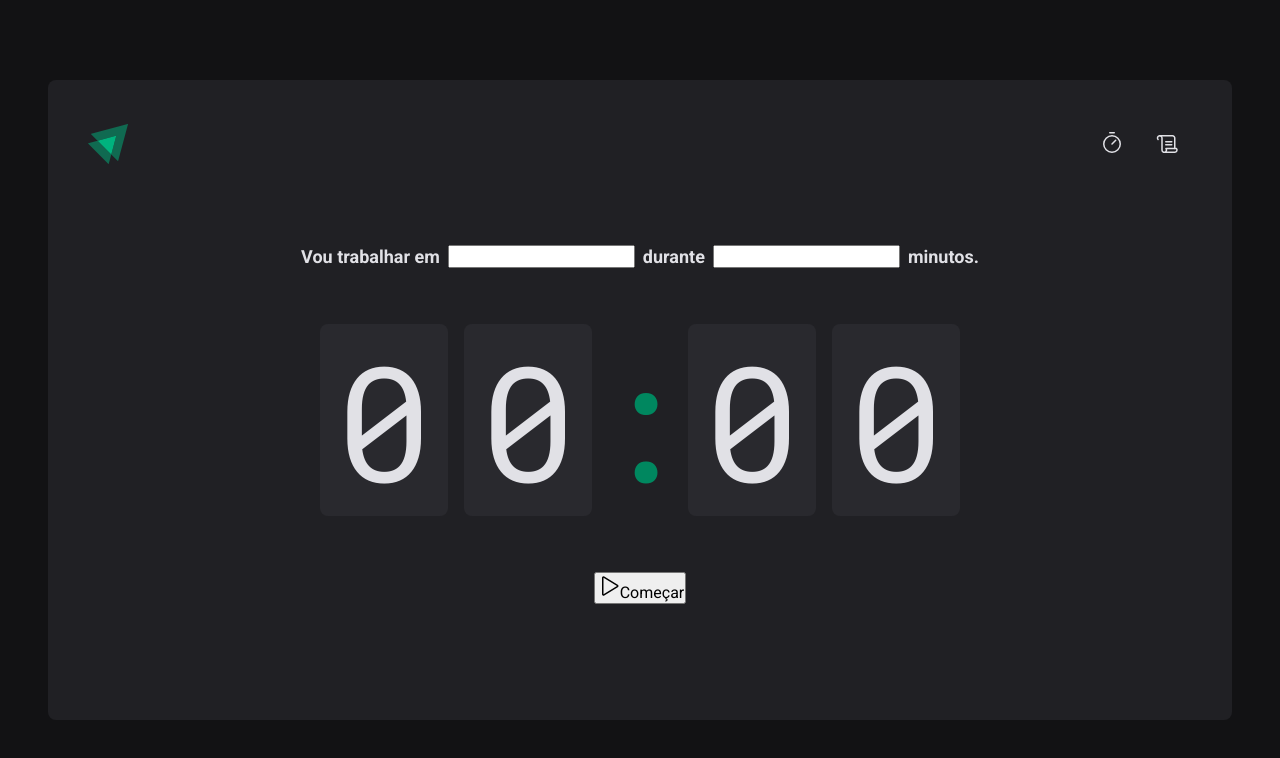
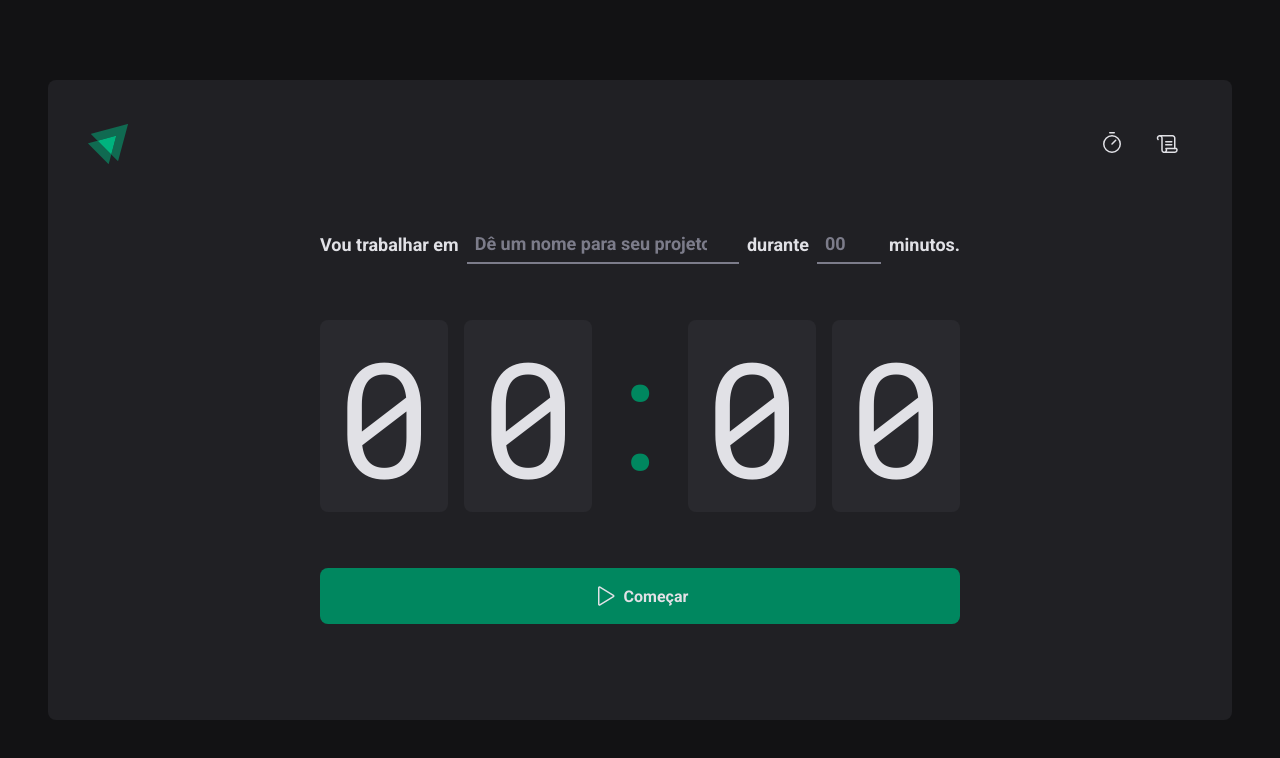
Before and after one commit to olinicker/ignite-timer, a React (Vite) app: page / in a window 1280 px wide. Shown: the top 758 px of the page. Built offline with nearby package versions, Linux system fonts and the light colour scheme.

Commit message:
finalizando estilização da home

```diff
--- a/src/pages/Home/index.tsx
+++ b/src/pages/Home/index.tsx
@@ -4,6 +4,9 @@
   FormContainer,
   HomeContainer,
   Separator,
+  StartCountdownButton,
+  TaskInput,
+  MinutesAmountInput,
 } from "./styles";
 
 export function Home() {
@@ -12,10 +15,29 @@
       <form action="">
         <FormContainer>
           <label htmlFor="task">Vou trabalhar em</label>
-          <input id="task" type="text" />
+          <TaskInput
+            id="task"
+            type="text"
+            placeholder="Dê um nome para seu projeto"
+            list="task-suggestions"
+          />
+
+          <datalist id="task-suggestions">
+            <option value="projeto1" />
+            <option value="projeto2" />
+            <option value="projeto3" />
+            <option value="banana" />
+          </datalist>
 
           <label htmlFor="minutesAmount">durante</label>
-          <input type="number" id="minutesAmount" />
+          <MinutesAmountInput
+            type="number"
+            id="minutesAmount"
+            placeholder="00"
+            step={5}
+            min={5}
+            max={60}
+          />
 
           <span>minutos.</span>
         </FormContainer>
@@ -28,10 +50,10 @@
           <span>0</span>
         </CountdownContainer>
 
-        <button type="submit">
+        <StartCountdownButton type="submit">
           <Play size={24} />
           Começar
-        </button>
+        </StartCountdownButton>
       </form>
     </HomeContainer>
   );
--- a/src/pages/Home/styles.ts
+++ b/src/pages/Home/styles.ts
@@ -28,6 +28,37 @@
   flex-wrap: wrap;
 `;
 
+const BaseInput = styled.input`
+  background: transparent;
+  height: 2.5rem;
+  border: 0;
+  border-bottom: 2px solid ${(props) => props.theme["gray-500"]};
+  font-weight: bold;
+  font-size: 1.125rem;
+  padding: 0 0.5rem;
+  color: ${(props) => props.theme["gray-100"]};
+
+  &:focus {
+    box-shadow: none;
+    border-color: ${(props) => props.theme["green-500"]};
+  }
+
+  &::placeholder {
+    color: ${(props) => props.theme["gray-500"]};
+  }
+`;
+
+export const TaskInput = styled(BaseInput)`
+  flex: 1;
+  &::webkit-calendar-picker-indicator {
+    display: none !important;
+  }
+`;
+
+export const MinutesAmountInput = styled(BaseInput)`
+  width: 4rem;
+`;
+
 export const CountdownContainer = styled.div`
   font-family: "Roboto Mono", monospace;
   font-size: 10rem;
@@ -45,6 +76,7 @@
 `;
 
 export const Separator = styled.div`
+  font-family: "Roboto", sans-serif;
   padding: 2rem 0;
   color: ${(props) => props.theme["green-500"]};
   width: 4rem;
@@ -52,3 +84,31 @@
   display: flex;
   justify-content: center;
 `;
+
+export const StartCountdownButton = styled.button`
+  width: 100%;
+  border: 0;
+  padding: 1rem;
+  border-radius: 8px;
+
+  display: flex;
+  align-items: center;
+  justify-content: center;
+
+  gap: 0.5rem;
+  font-weight: bold;
+
+  cursor: pointer;
+
+  background-color: ${(props) => props.theme["green-500"]};
+  color: ${(props) => props.theme["gray-100"]};
+
+  &:not(:disabled):hover {
+    background-color: ${(props) => props.theme["green-700"]};
+  }
+
+  &:disabled {
+    opacity: 0.7;
+    cursor: not-allowed;
+  }
+`;
```
